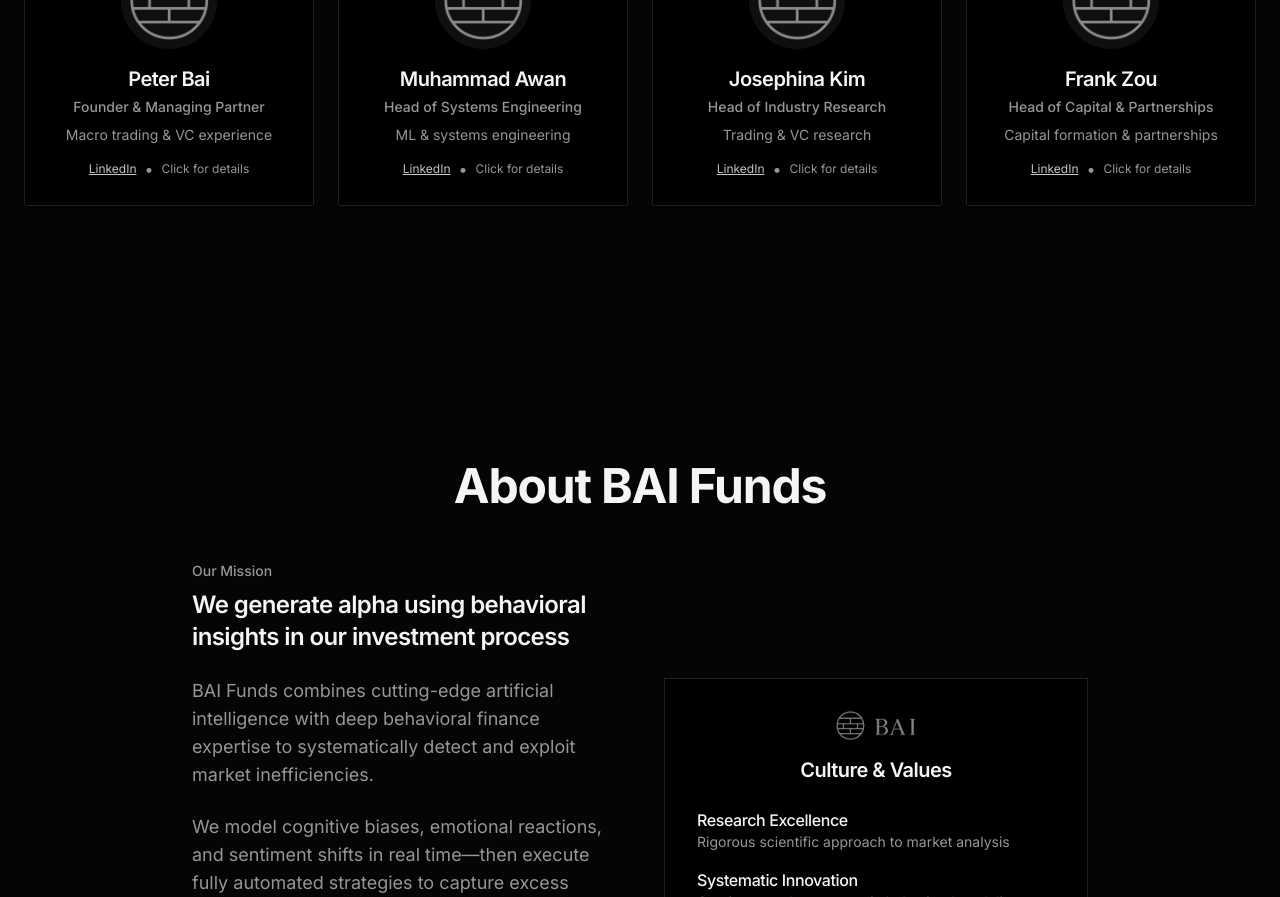
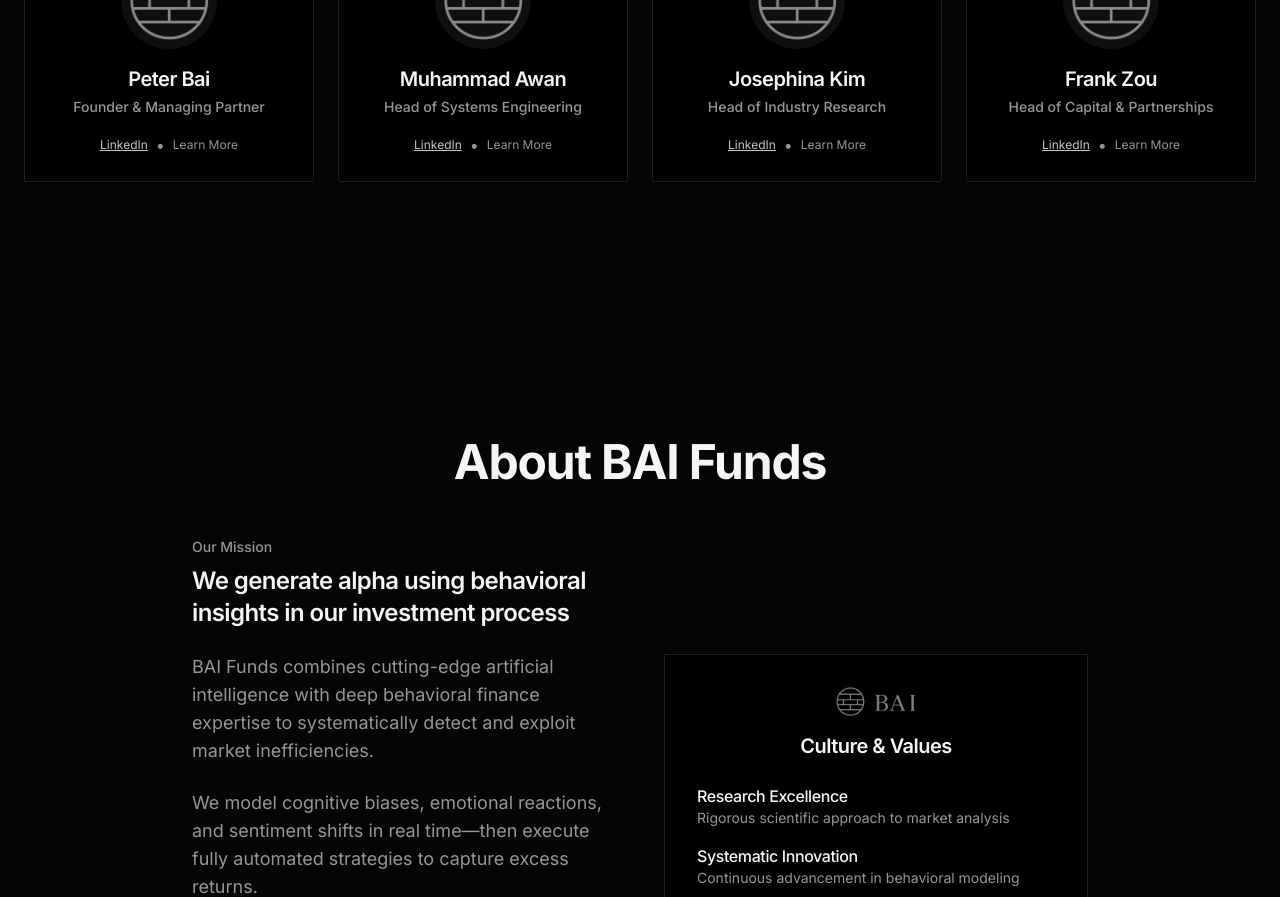
Before and after one commit to bai-peter/BAI-Website, a React (Vite) app: page / in a window 1280 px wide. Shown: the part 4080-4977 px from the top of the page. Built offline with nearby package versions, Linux system fonts and the light colour scheme.

Commit message:
Team: remove short descriptions, change to 'Learn More'

```diff
--- a/src/components/FoundersInSearch.tsx
+++ b/src/components/FoundersInSearch.tsx
@@ -15,7 +15,6 @@ const FoundersInSearch: React.FC<FoundersInSearchProps> = ({ className }) => {
     {
       name: "Peter Bai",
       role: "Founder & Managing Partner",
-      shortDescription: "Macro trading & VC experience",
       fullDescription:
         "Macro desk quant dev at UPP (FX, Equity TRS, Repo); ex-TMX Equity Markets quant; ex-VC at HCS (insurtech/fintech). Leads strategy, macro overlay, and LP relationships.",
       image: "/lovable-uploads/BAI Emblem.png",
@@ -24,7 +23,6 @@ const FoundersInSearch: React.FC<FoundersInSearchProps> = ({ className }) => {
     {
       name: "Muhammad Awan",
       role: "Head of Systems Engineering",
-      shortDescription: "ML & systems engineering",
       fullDescription:
         "Founding ML Engineer at Boardy AI; built ML pipelines at UTEX; contributed to WATonomous perception and MIT-PITT-RW path planning. Leads real-time modeling, data pipelines, and execution reliability.",
       image: "/lovable-uploads/BAI Emblem.png",
@@ -33,7 +31,6 @@ const FoundersInSearch: React.FC<FoundersInSearchProps> = ({ className }) => {
     {
       name: "Josephina Kim",
       role: "Head of Industry Research",
-      shortDescription: "Trading & VC research",
       fullDescription:
         "BMO Capital Markets electronic cash equities quant; ex-VC at Render. Brings market microstructure and thematic research to inform signal design.",
       image: "/lovable-uploads/BAI Emblem.png",
@@ -42,7 +39,6 @@ const FoundersInSearch: React.FC<FoundersInSearchProps> = ({ className }) => {
     {
       name: "Frank Zou",
       role: "Head of Capital & Partnerships",
-      shortDescription: "Capital formation & partnerships",
       fullDescription:
         "TMX Equity Markets quant. Leads LP relationships, strategic partnerships, and capital formation to scale strategies.",
       image: "/lovable-uploads/BAI Emblem.png",
@@ -88,8 +84,7 @@ const FoundersInSearch: React.FC<FoundersInSearchProps> = ({ className }) => {
                     />
                   </div>
                   <h3 className="text-xl font-semibold mb-1">{member.name}</h3>
-                  <p className="text-muted-foreground font-medium mb-2 text-sm">{member.role}</p>
-                  <p className="text-muted-foreground text-sm mb-3">{member.shortDescription}</p>
+                  <p className="text-muted-foreground font-medium mb-4 text-sm">{member.role}</p>
 
                   <div className="flex items-center justify-center gap-2">
                     <a
@@ -103,7 +98,7 @@ const FoundersInSearch: React.FC<FoundersInSearchProps> = ({ className }) => {
                     </a>
                     <span className="text-muted-foreground">•</span>
                     <span className="text-xs text-muted-foreground">
-                      {expandedCard === index ? "Click to close" : "Click for details"}
+                      {expandedCard === index ? "Click to close" : "Learn More"}
                     </span>
                   </div>
 
```
